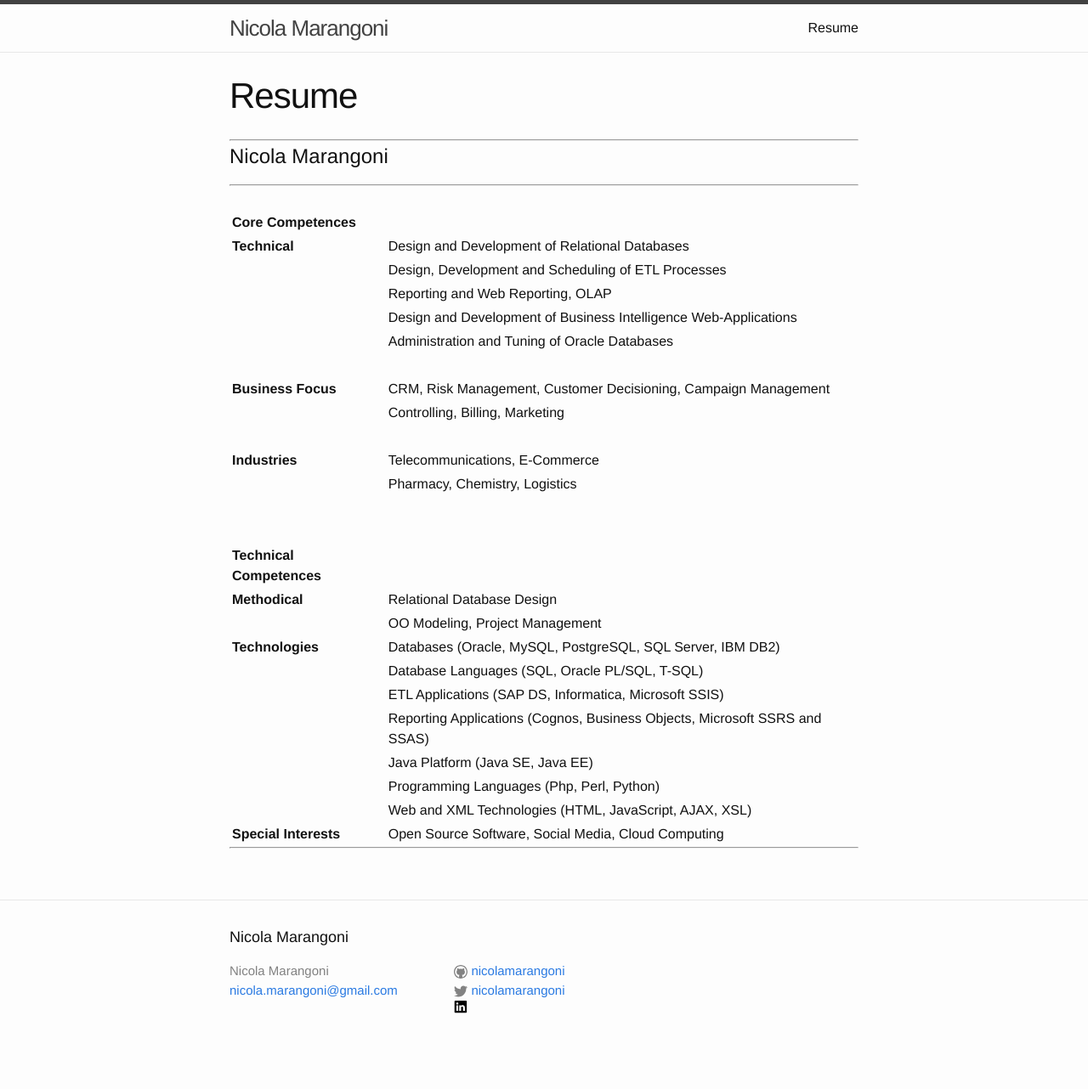
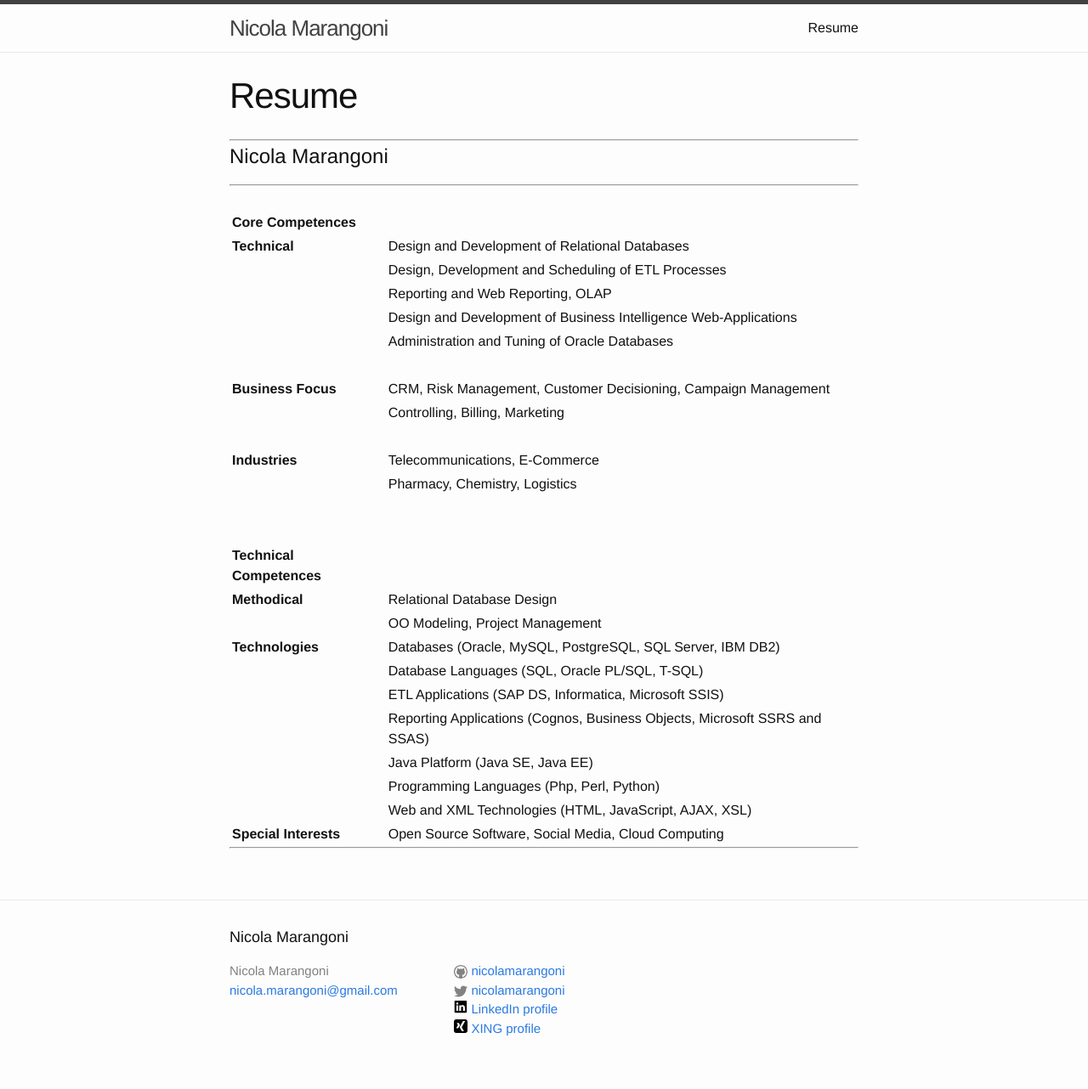
Before and after one commit to nicolamarangoni/nicolamarangoni.github.io, a Jekyll site: the page built from resume.md, in a window 1280 px wide. Shown: the whole page at 85% size. Built offline with Jekyll 4.4.1, drawn with Linux system fonts in a browser that asks for light colours; before the commit the page ends 1260 px from its top, so only the background shows below that.

Commit message:
xing profile added

```diff
--- a/_config.yml
+++ b/_config.yml
@@ -7,8 +7,8 @@ baseurl: "" # the subpath of your site, e.g. /blog/
 url: "http://yourdomain.com" # the base hostname & protocol for your site
 twitter_username: nicolamarangoni
 github_username:  nicolamarangoni
-linkedin_name: nicola marangoni
 linkedin_profile: nicola-marangoni/0/41a/801
+xing_profile: Nicola_Marangoni
 
 # Build settings
 markdown: kramdown
--- a/_includes/footer.html
+++ b/_includes/footer.html
@@ -36,6 +36,16 @@
           <li>
             <a href="https://www.linkedin.com/pub/{{ site.linkedin_profile }}">
               <span>{% include icons/linkedin12.svg %}</span>
+              <span>LinkedIn profile</span>
+            </a>
+          </li>
+          {% endif %}
+
+          {% if site.xing_profile %}
+          <li>
+            <a href="https://www.xing.com/profile/{{ site.xing_profile }}">
+              <span>{% include icons/xing.svg %}</span>
+              <span>XING profile</span>
             </a>
           </li>
           {% endif %}
```
